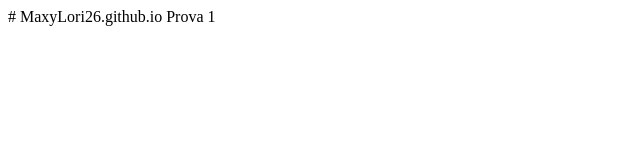
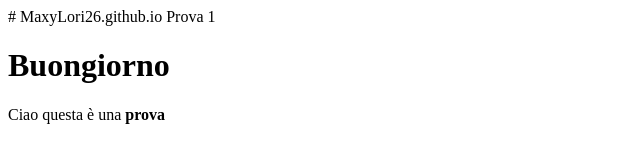
Before and after one commit to MaxyLori26/MaxyLori26.github.io, a plain HTML site: page index.html in a window 1280 px wide. Shown: the whole page, without its empty margins (0-640 px from the left). Drawn offline with Linux system fonts and the light colour scheme.

Commit message:
Ho iniziatoa scriverele informazioni basiche di questa pagina html

```diff
--- a/index.html
+++ b/index.html
@@ -1,2 +1,17 @@
 # MaxyLori26.github.io
 Prova 1
+<html>
+    <head>
+<title>
+    Prova1
+</title>
+    </head>
+    <body>
+        <h1>
+            Buongiorno
+        </h1>
+<p>
+    Ciao questa è una <strong>prova</strong>
+</p>
+    </body>
+</html>
```
